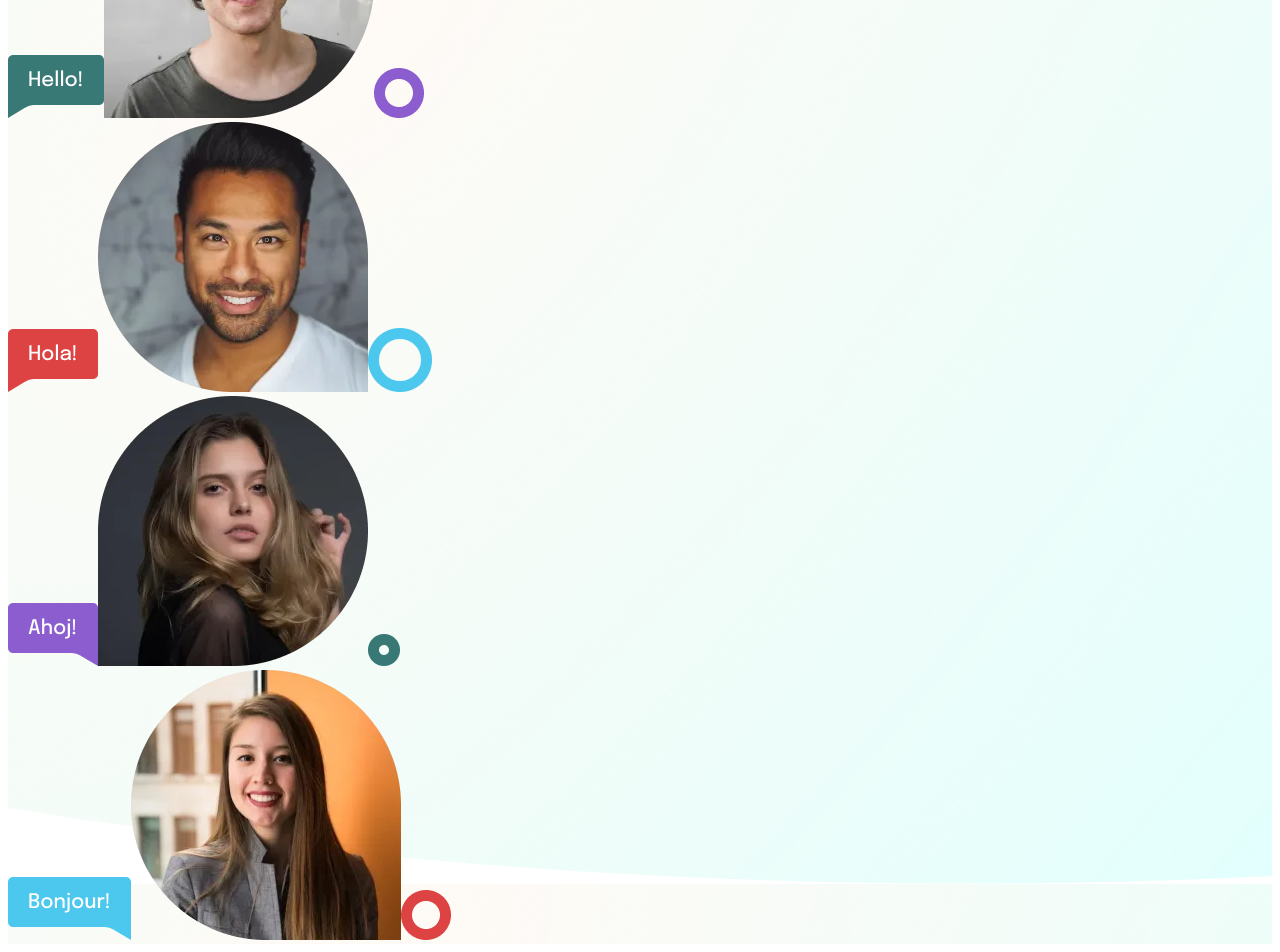
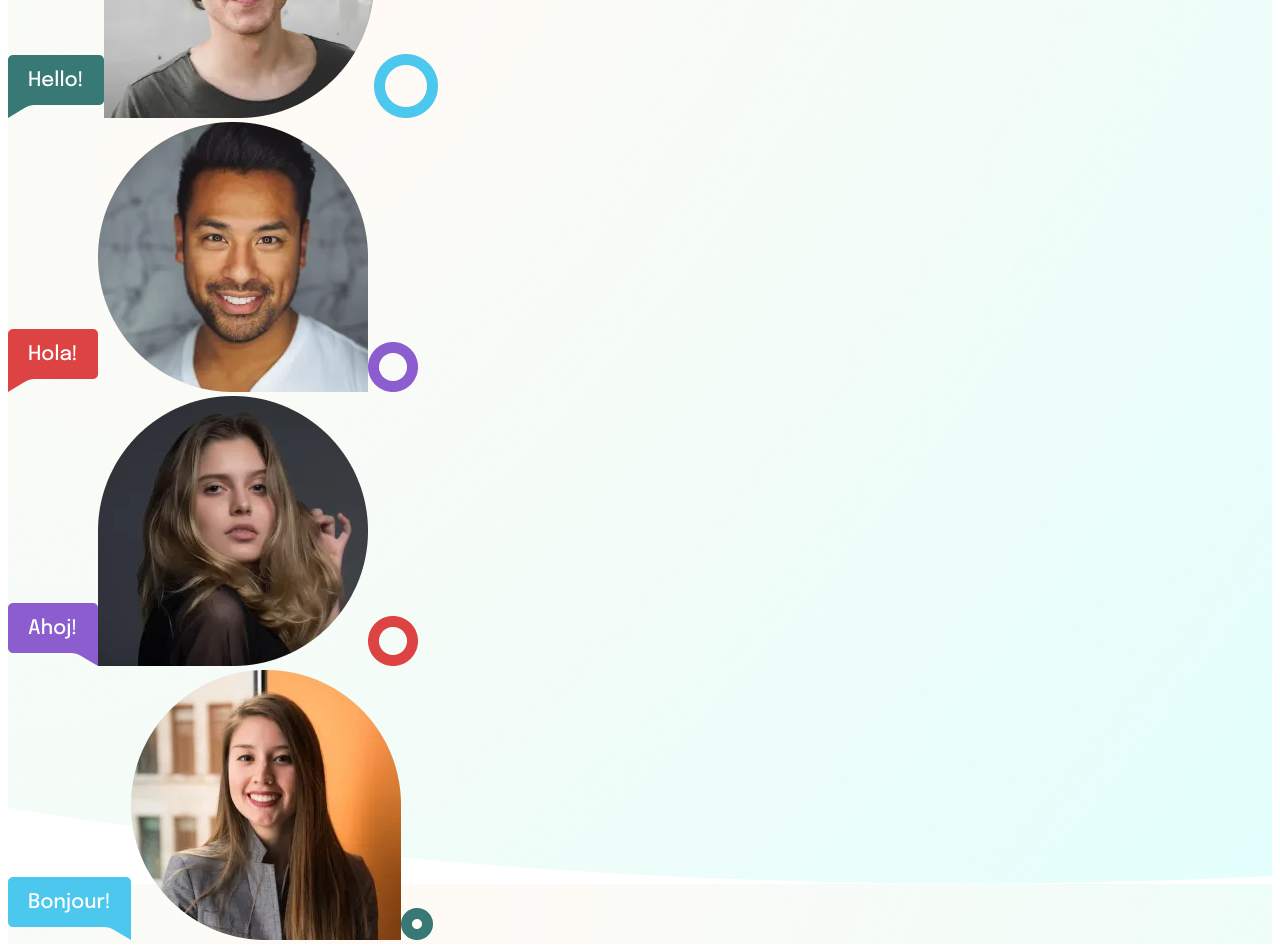
Before and after one commit to mr-harikrishnan/gng-next-js-final-project, a Next.js app: page / in a window 1280 px wide. Shown: the part 440-1392 px from the top of the page. Built offline with nearby package versions, Linux system fonts and the light colour scheme.

Commit message:
md pending

```diff
--- a/src/app/(root)/page.tsx
+++ b/src/app/(root)/page.tsx
@@ -77,32 +77,39 @@ export default function Home() {
             <div className="grid grid-cols-2 place-items-center mb-20">
 
               <div className=" ml-12 relative ">
-                <img src={anHello.src} alt="" className="absolute bottom-47 left-25 w-17 z-10 sm:-top-10 sm:left-60.5 sm:w-24 lg:left-45 lg:-top-12 xl:left-49" />
-                <img src={anPe1.src} alt="" className="mr-12 mb-20 w-33  sm:w-61 sm:ml-7 sm:-mt-5 lg:-mt-8 lg:-ml-3.5 lg:min-w-50 xl:min-w-65 xl:-mt-8 xl:mr-14.5" />
-                <img src={purpleCicle.src} alt="" className="absolute bottom-35 left-35 w-12 sm:bottom-60 sm:left-81.5 lg:left-67 lg:top-9 xl:left-77.5" />
+                <img src={anHello.src} alt="" className="absolute bottom-47 left-25 w-17 z-10 | sm:-top-10 sm:left-60.5 sm:w-24 | md:left-[315px] md:top-[-35px] lg:left-45 lg:-top-12 xl:left-49" />
+                <img src={anPe1.src} alt="" className="mr-12 mb-20 w-33 | sm:w-61 sm:ml-7 sm:-mt-5 | md:-mt-5 md:ml-24 md:min-w-67 | lg:-mt-8 lg:-ml-3.5 lg:min-w-50 | xl:min-w-65 xl:-mt-8 xl:mr-14.5" />
+                <img src={blueCircle.src} alt="" className="absolute left-[-80px] top-[77px] w-[76px] sm:left-[-42px] sm:top-[110px] md:-left-[440px] xl:bottom-[184px] xl:-left-[400px]" />
+
               </div>
               <div className="xl:mr-1 mt-9 relative">
-                <img src={anhola.src} alt="" className="absolute left-19 top-1.5  w-16 z-10 sm:top-7 sm:left-35 sm:w-22.5 lg:top-29.5 lg:left-37" />
-                <img src={anPe2.src} alt="" className="mt-11 mr-12  w-33 sm:w-61 sm:-ml-7 sm:mt-16 lg:w-58 lg:mt-39 lg:-ml-3.5 xl:w-65 xl:-ml-9.5"  />
-                <img src={blueCircle.src} alt="" className="absolute bottom-14 right-80 w-19  sm:bottom-34 sm:right-132.5 md:-left-110 xl:bottom-46 xl:-left-100" />
+                <img src={anhola.src} alt="" className="absolute left-19 top-1.5  w-16 z-10 | sm:top-7 sm:left-35 sm:w-22.5 | md:top-[37px] md:left-[145px] | lg:top-29.5 lg:left-37" />
+                <img src={anPe2.src} alt="" className="mt-11 mr-12  w-33 sm:w-61 sm:-ml-7 sm:mt-16 | md:w-67 md:mr-21 | lg:w-58 lg:mt-39 lg:-ml-3.5 xl:w-65 xl:-ml-9.5" />
+                <img src={purpleCicle.src} alt="" className="absolute top-[-11px] left-[5px] w-[48px] sm:top-[2px] sm:left-[24px] lg:left-[268px] lg:top-[36px] xl:left-[310px]" />
+
               </div>
+
               <div className=" -mt-10.5 lg:-mt-14 ml-12 relative">
-                <img src={anhoj.src} alt="" className="absolute top-8 right-27.5 w-16 z-10 sm:-top-2 sm:-left-11 sm:w-22.5 lg:-top-36.5 lg:-left-8 xl:-top-16 xl:-left-27" />
-                <img src={anPe3.src} alt="" className="mb-19.5  w-33 sm:w-61 sm:ml-7 sm:-mt-10  lg:-ml-8 lg:-mt-26.5 lg:min-w-58 xl:min-w-65 xl:-mt-27 xl:mr-10 "  />
-                <img src={greenCircle.src} alt="" className="absolute bottom-33 left-66 w-10 sm:left-136 sm:bottom-50 lg:left-55 lg:-top-1 xl:left-67 xl:-top-2" />
+                <img src={anhoj.src} alt="" className="absolute top-8 right-27.5 w-16 z-10 | sm:-top-2 sm:-left-11 sm:w-22.5 | md:left-[-20px] md:top-[-2.5px]  | lg:-top-36.5 lg:-left-8 xl:-top-16 xl:-left-27" />
+                <img src={anPe3.src} alt="" className="mb-19.5  w-33 sm:w-61 sm:ml-7 sm:-mt-10 | md:w-67 md:-mt-8 md:ml-12 | lg:-ml-8 lg:-mt-26.5 lg:min-w-58 xl:min-w-65 xl:-mt-27 xl:mr-10 " />
+                <img src={orangeCicle.src} alt="" className="absolute left-[25px] bottom-[10px] w-[52px] sm:left-[77px] sm:bottom-[-5px] lg:-left-[180px] lg:bottom-[24px] xl:-left-[236px]" />
               </div>
+
               <div className="mt-1.5 relative">
-                <img src={anbhonj.src} alt="" className="absolute top-25.5 right-36 w-22 z-10 sm:top-44.5 sm:-left-31  sm:w-31 lg:-left-27.5 lg:top-42 xl:top-47 xl:-left-33" />
-                <img src={anPe4.src} alt="" className="mt-8.5 mr-12 w-33 sm:w-61 sm:-ml-7 lg:w-59 lg:mt-13.5 lg:-ml-4 xl:w-65 xl:-ml-10" />
-                <img src={orangeCicle.src} alt="" className="absolute bottom-3 right-59 w-13 sm:right-108 lg:-left-45 lg:bottom-6 xl:-left-59" />
+                <img src={anbhonj.src} alt="" className="absolute top-25.5 right-36 w-22 z-10 | sm:top-44.5 sm:-left-31 | md:top-[202px] md:left-[-105px] |  sm:w-31 lg:-left-27.5 lg:top-42 xl:top-47 xl:-left-33" />
+                <img src={anPe4.src} alt="" className="mt-8.5 mr-12 w-33 sm:w-61 sm:-ml-7 | md:w-67 md:mr-21 md:mt-9 | lg:w-59 lg:mt-13.5 lg:-ml-4 xl:w-65 xl:-ml-10" />
+                <img src={greenCircle.src} alt="" className="absolute right-[25px] top-[-5px] w-[40px] sm:right-[-19px] sm:top-[14px]  lg:left-[220px] lg:-top-[4px] xl:left-[268px] xl:-top-[8px]" />
+
               </div>
+
+
 
             </div>
 
           </div>
 
 
-          <div className=" border    bg-gray lg:w-[50%] ">
+          <div className=" border h-500   bg-gray lg:w-[50%] ">
 
           </div>
 
```
Also changed, not shown: 1 other file (tests, documents, lock files or other folders).
